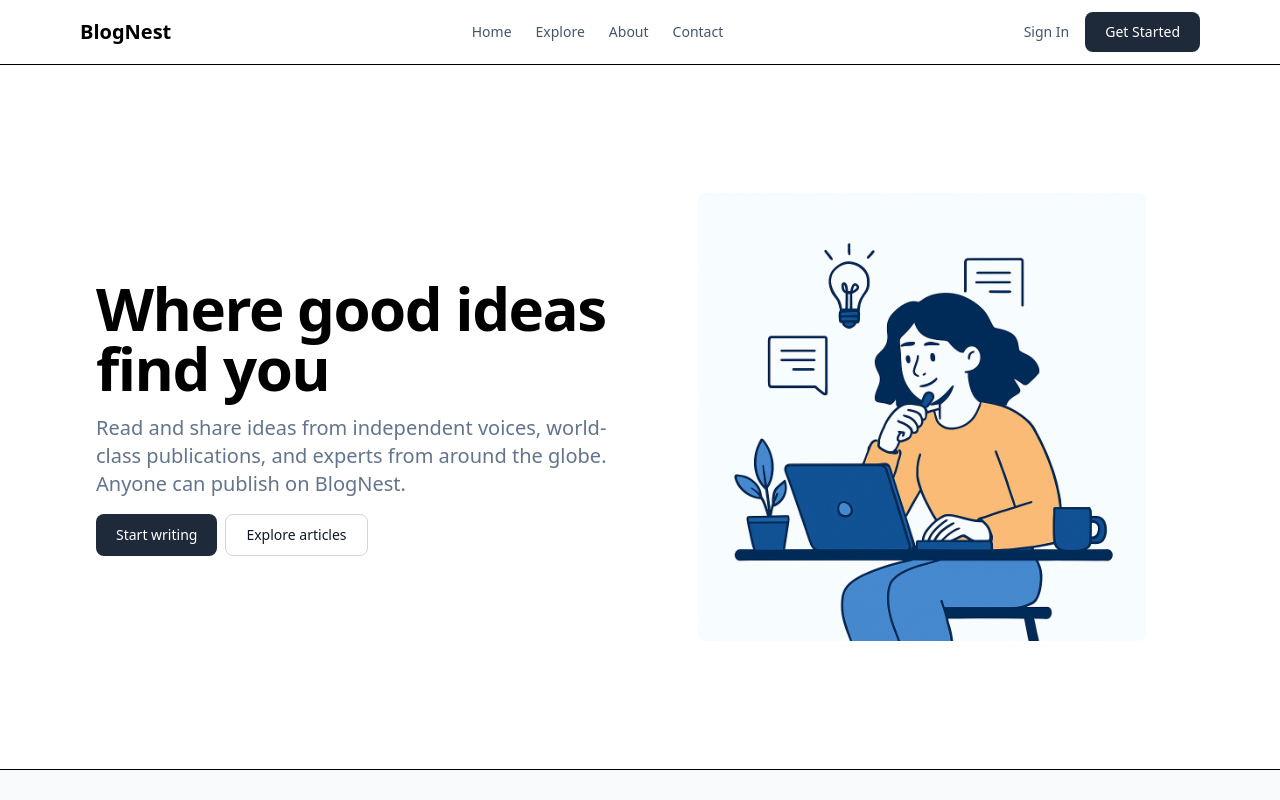
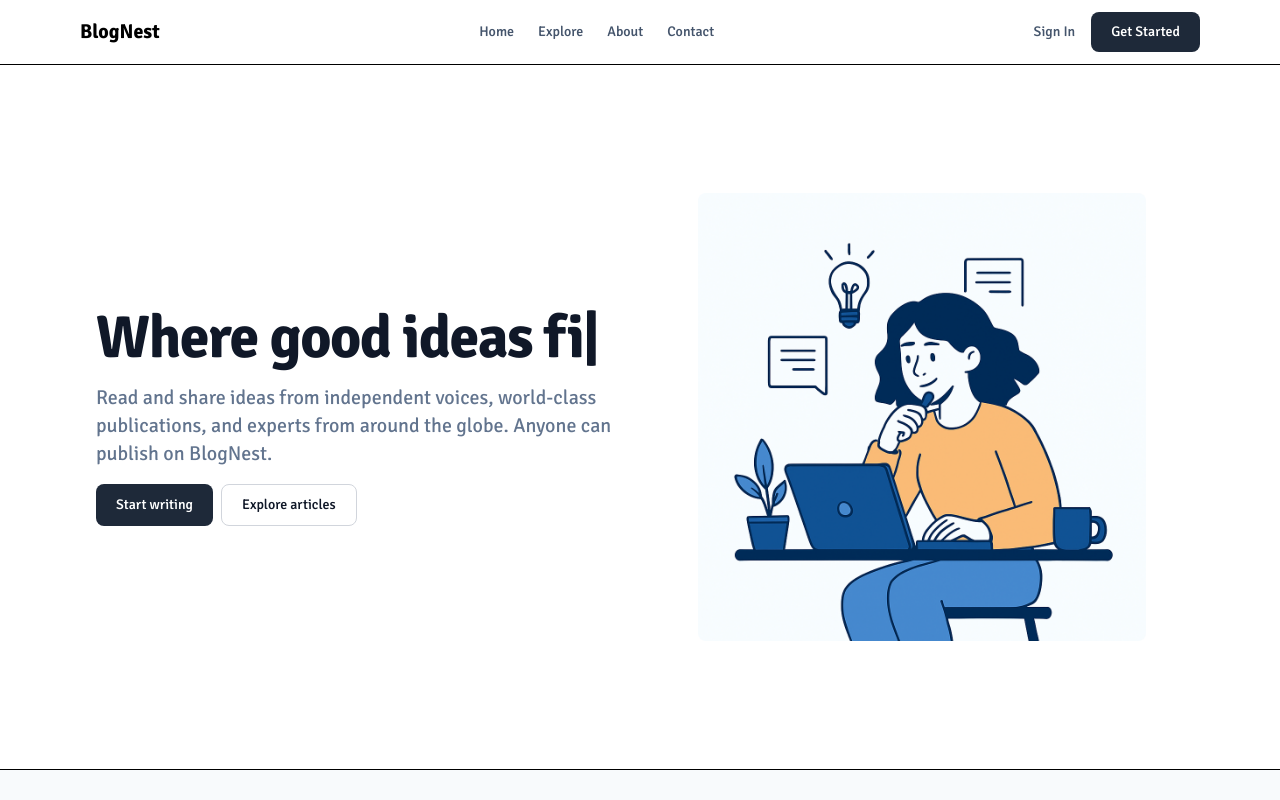
Before and after one commit to LakshayJ17/BlogNest, a React (Vite) app in the folder frontend/: page / in a window 1280 px wide. Shown: the top 800 px of the page. Built offline with nearby package versions, Linux system fonts and the light colour scheme.

Commit message:
Updated fe

```diff
--- a/frontend/index.html
+++ b/frontend/index.html
@@ -1,12 +1,19 @@
 <!doctype html>
 <html lang="en">
+
 <head>
   <meta charset="UTF-8" />
   <meta name="viewport" content="width=device-width, initial-scale=1, maximum-scale=1">
+  <link rel="preconnect" href="https://fonts.googleapis.com">
+  <link rel="preconnect" href="https://fonts.gstatic.com" crossorigin>
+  <link href="https://fonts.googleapis.com/css2?family=Signika:wght@300..700&display=swap" rel="stylesheet">
+
   <title>BlogNest- Your reading partner</title>
 </head>
+
 <body>
   <div id="root"></div>
   <script type="module" src="/src/main.tsx"></script>
 </body>
+
 </html>
--- a/frontend/package.json
+++ b/frontend/package.json
@@ -19,6 +19,7 @@
     "react-icons": "^5.5.0",
     "react-router-dom": "^7.4.1",
     "react-toastify": "^11.0.5",
+    "react-type-animation": "^3.2.0",
     "zustand": "^5.0.3"
   },
   "devDependencies": {
--- a/frontend/src/pages/Home.tsx
+++ b/frontend/src/pages/Home.tsx
@@ -5,6 +5,7 @@ import trending1 from "../assets/trending1.png";
 import trending2 from "../assets/trending2.jpeg";
 import trending3 from "../assets/trending3.jpeg";
 import TrendingCard from "../components/TrendingCard";
+import { TypeAnimation } from 'react-type-animation';
 
 export default function Home() {
   const navigate = useNavigate();
@@ -18,7 +19,8 @@ export default function Home() {
   }
 
   return (
-    <div className="flex flex-col min-h-screen">
+    <div style={{ fontFamily: '"Signika", sans-serif' }}
+    className="flex flex-col min-h-screen">
       {/* Header */}
       <header className="sticky top-0 z-50 w-full border-b bg-white">
         <div className="container mx-auto max-w-6xl px-4 flex h-16 items-center justify-between">
@@ -60,9 +62,27 @@ export default function Home() {
           <div className="container mx-auto max-w-6xl px-4 sm:px-6 lg:px-8">
             <div className="grid gap-10 lg:grid-cols-2 items-center">
               <div className="space-y-4">
-                <h1 className="text-3xl font-bold tracking-tight sm:text-5xl xl:text-6xl">
-                  Where good ideas find you
-                </h1>
+                <div style={{
+                  fontFamily: '"Signika", sans-serif',
+                  fontWeight: 800,
+                }}
+                  className="text-3xl font-bold tracking-tight sm:text-5xl xl:text-6xl">
+                  <TypeAnimation
+                    sequence={[
+                      "Welcome to BlogNest", 2000,
+                      "Where good ideas find you", 2000,
+                      "Where creativity meets clarity", 2000,
+                      "Where words carry weight", 2000,
+                      "Where stories begin again", 2000,
+                    ]}
+                    wrapper="span"
+                    speed={30}
+                    deletionSpeed={20}
+                    repeat={Infinity}
+                    className="text-gray-900 inline-block transition-all duration-300"
+                  />
+
+                </div>
                 <p className="max-w-[600px] text-slate-500 md:text-xl">
                   Read and share ideas from independent voices, world-class publications, and experts from around the globe. Anyone can publish on BlogNest.
                 </p>
```
Also changed, not shown: frontend/src/App.tsx (indentation only), 1 other file (tests, documents, lock files or other folders). Lines whose indentation alone changed are shown as unchanged.
